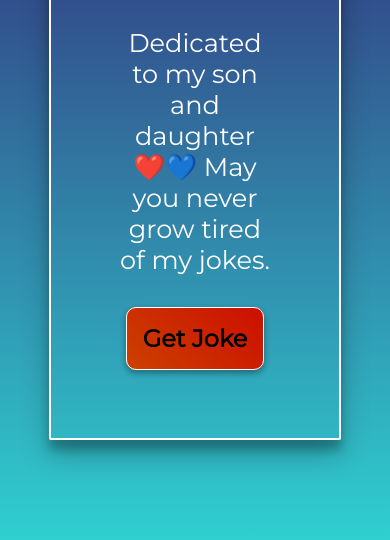
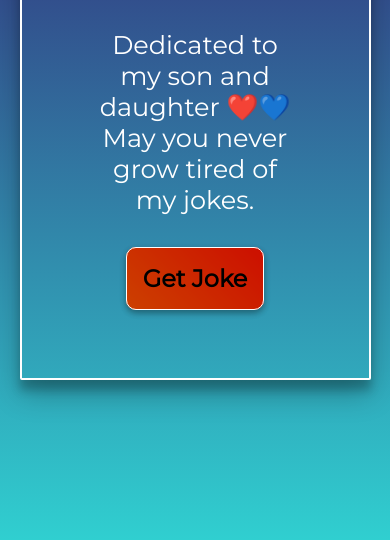
Before and after one commit to mrdekraker/mdad, a plain HTML site: page index.html in a window 390 px wide. Shown: the part 304-844 px from the top of the page. Drawn offline with Linux system fonts and the light colour scheme.

Commit message:
edited mobile version

```diff
--- a/style.css
+++ b/style.css
@@ -163,3 +163,10 @@ p {
 .snake:hover .tail {
   --block: 100%;
 }
+
+/* MEDIA QUERY */
+@media screen and (max-width: 1000px) {
+  .card {
+    width: 90%;
+  }
+}
```
